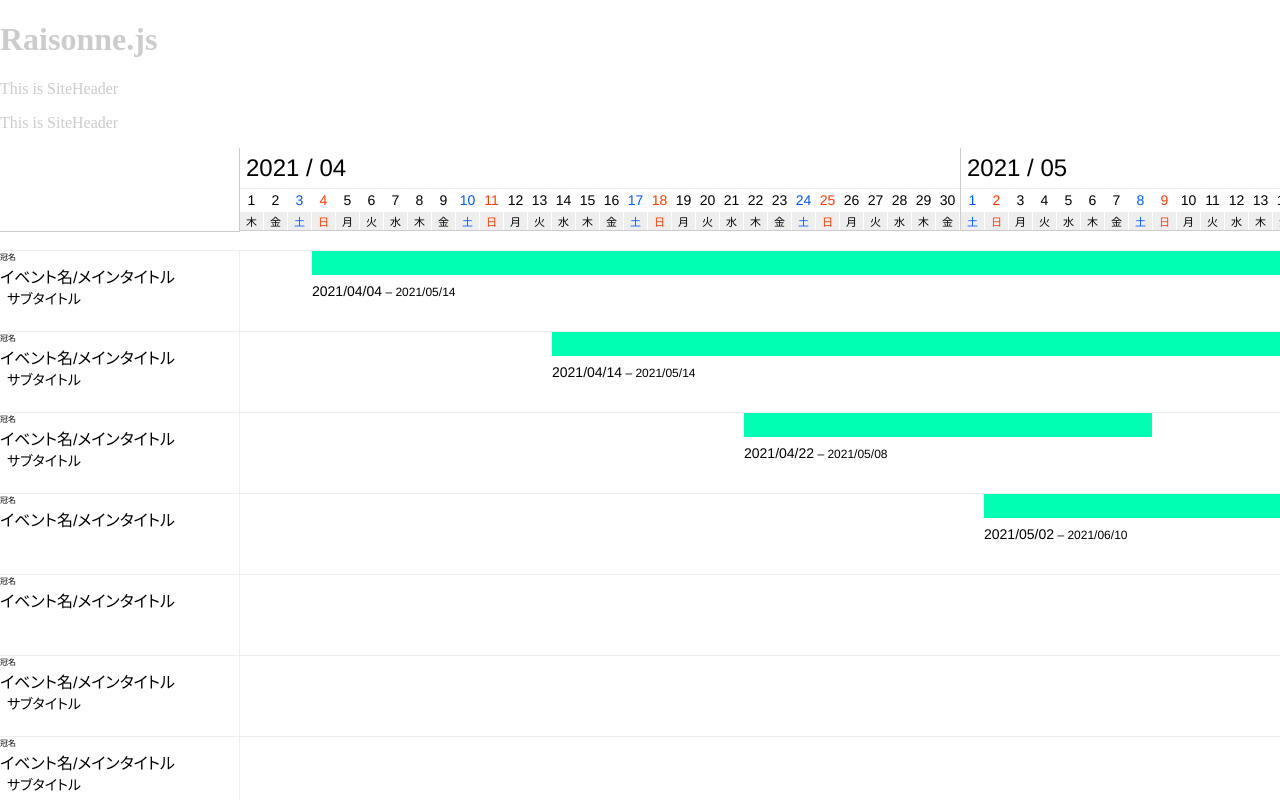
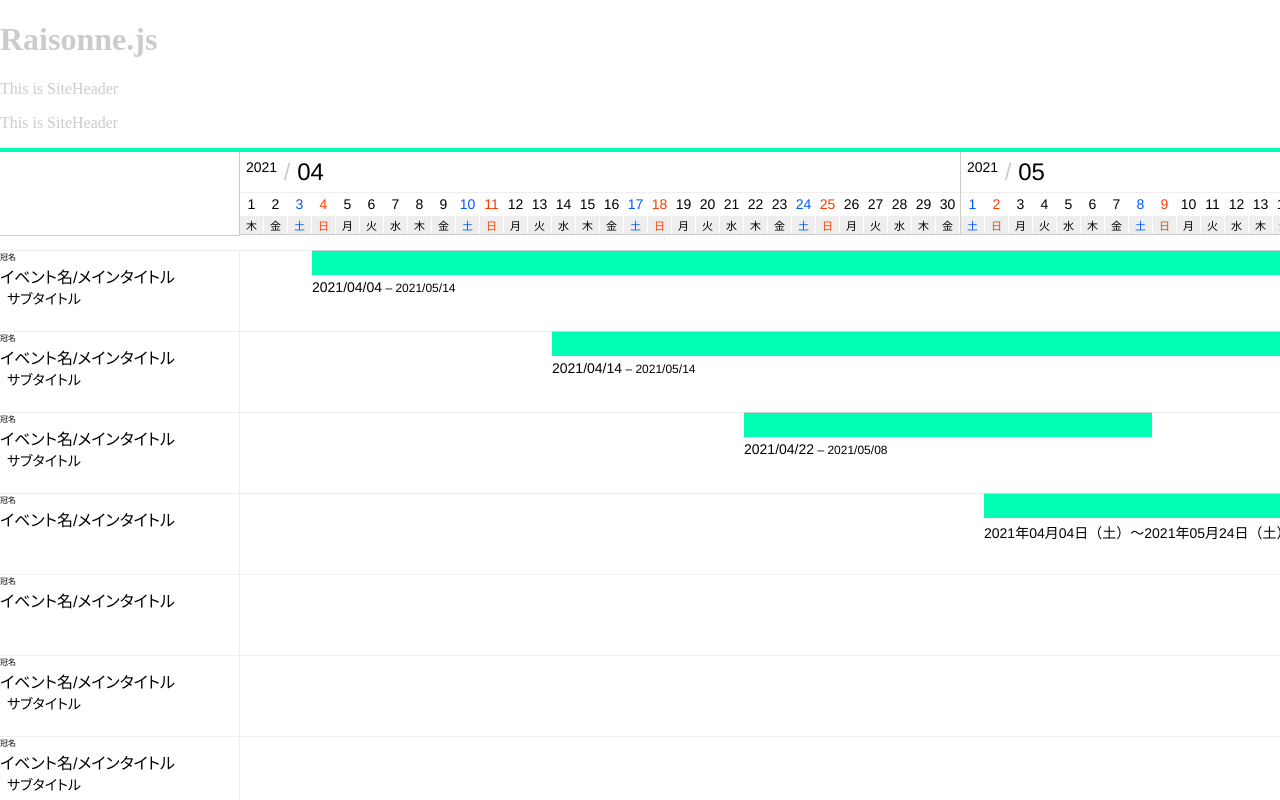
Before and after one commit to ytkwsm/raisonne.js, a website built with Vite: page index.html in a window 1280 px wide. Shown: the top 800 px of the page. Built offline with nearby package versions, Linux system fonts and the light colour scheme.

Commit message:
Update duration svg & cursor style
- エリアのドラッグスクロールに備えたcursor、pointer-eventsの追加
- 各イベントのバー下部の日付をsticky化

```diff
--- a/src/layout/contents.ts
+++ b/src/layout/contents.ts
@@ -94,7 +94,13 @@ export default function (settings: any, data:any){
             }
 
             // titleSub
-            if(data.things.main.all[i].dateTermStart && data.things.main.all[i].dateTermEnd) {
+            if(data.things.main.all[i].dateStrAnother) {
+                thingElem.dateTerm = document.createElement("span");
+                thingElem.dateTerm.dataset.raisonneElem = "timeline-event-detail-date-term";
+                thingElem.dateTerm.append(document.createTextNode(data.things.main.all[i].dateStrAnother));
+                thingElem.wrapperBody.append(thingElem.dateTerm);
+
+            } else if(data.things.main.all[i].dateTermStart && data.things.main.all[i].dateTermEnd) {
                 thingElem.dateTerm = document.createElement("span");
                 thingElem.dateTerm.dataset.raisonneElem = "timeline-event-detail-date-term";
 
--- a/src/scss/mode/timeline.scss
+++ b/src/scss/mode/timeline.scss
@@ -21,6 +21,7 @@
 
     &[data-raisonne-type="event"] {
         & [data-raisonne-elem="header"] {
+            border-top: 0.25rem var(--RaisonneBorderStyleBase) var(--libRaisonneColorPrimary);
             position: sticky;
             top: 0;
             left: 0;
@@ -76,6 +77,20 @@
                 margin-left: calc(-1 * var(--RaisonneSizeRemEventDetailWidth));
                 width: calc(100% - (var(--RaisonneSizeRemEventDetailWidth) * 1.5));
                 font-weight: 400;
+
+                & [data-raisonne-header-nav-elem="month-label-year"] {
+                    display: inline-block;
+                    font-size: 0.875rem;
+                    transform: translateY(-0.5rem);
+                }
+
+                & [data-raisonne-header-nav-elem="month-label-separator"] {
+                    color: var(--RaisonneBorderColorSeparateBase);
+                }
+
+                & [data-raisonne-header-nav-elem="month-label-month"] {
+
+                }
             }
 
             & [data-raisonne-header-nav-elem="days"] {
@@ -118,13 +133,21 @@
         }
         & [data-raisonne-elem="contents"] {
             position: relative;
-            // height: calc(100vh - var(--RaisonneHeaderHeight));
+            cursor: grab;
+            user-select: none;
+            height: calc(100vh - var(--RaisonneHeaderHeight));
+            height: auto;
             overflow-x: auto;
+
+            &:active {
+                cursor: grabbing;
+            }
 
             & [data-raisonne-elem="body"] {
             }
 
             & [data-raisonne-elem="details"] {
+                pointer-events: none;
                 list-style-type: none;
                 padding: 0;
                 width: 125%;//debug
@@ -136,13 +159,43 @@
                     // padding-bottom: 1.5rem;
                     display: flex;
                     border-top: var(--RaisonneBorderWeightBase) var(--RaisonneBorderStyleBase) var(--RaisonneBorderColorEventDetail);
+                    pointer-events: none;
 
                     &:hover {
                         background-color: var(--RaisonneColorBgEventDetail);
                     }
                 }
 
+                [data-raisonne-elem="timeline-event-detail-body"] {
+                    pointer-events: auto;
+                    cursor: default;
+                    position: relative;
+                    // background: var(--RaisonneColorBgBase);
+                }
+
+                [data-raisonne-elem="timeline-event-detail-duration"] {
+                    // border-top: var(--RaisonneBorderWeightBase) var(--RaisonneBorderStyleBase) var(--RaisonneBorderColorSeparateBase);
+                    z-index: 1;
+                    &::before {
+                        display: block;
+                        content: " ";
+                        position: absolute;
+                        top: -1px;
+                        left: 0;
+                        z-index: 1;
+                        width: 100%;
+                        height: var(--RaisonneBorderWeightBase);
+                        background: var(--RaisonneBorderColorSeparateBase);
+                    }
+                }
+
+                [data-raisonne-elem="timeline-event-detail-duration-body"] {
+                    display: block;
+                }
+
                 [data-raisonne-elem="timeline-event-detail-header"] {
+                    pointer-events: auto;
+                    cursor: default;
                     width: var(--RaisonneSizeRemEventDetailWidth);
                     height: var(--RaisonneSizeRemEventDetailHeight);
                     background: var(--RaisonneColorBgBase);
@@ -150,6 +203,7 @@
                     position: sticky;
                     top: 0;
                     left: 0;
+                    z-index: 2;
                 }
 
                 [data-raisonne-elem="timeline-event-detail-title-wrapper"] {
@@ -179,6 +233,14 @@
                     display: block;
                     margin-top: 0.25rem;
                     font-size: 0.875rem;
+                    position: sticky;
+                    top: 0;
+                    left: 0;
+                    margin-left: calc(-1 * var(--RaisonneSizeRemEventDetailWidth));
+                    padding-left: calc(1 * var(--RaisonneSizeRemEventDetailWidth));
+                    width: 100%;
+                    min-width: fit-content;
+                    max-width: fit-content;
                 }
 
                 [data-raisonne-elem="timeline-event-detail-date-term-day"] {
```
